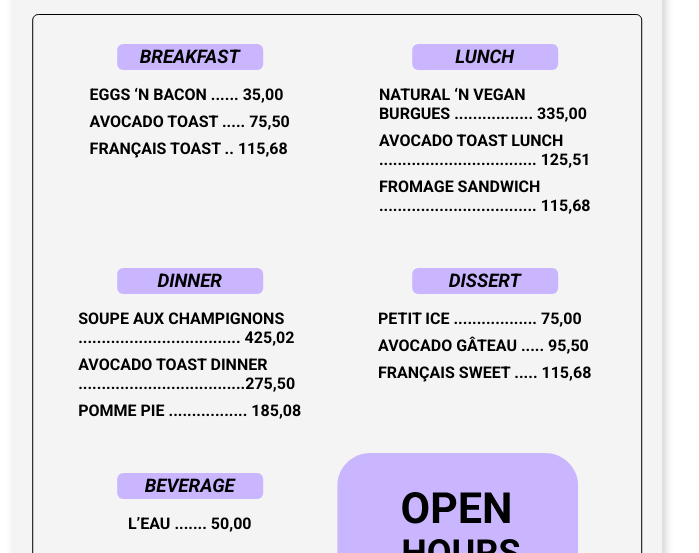
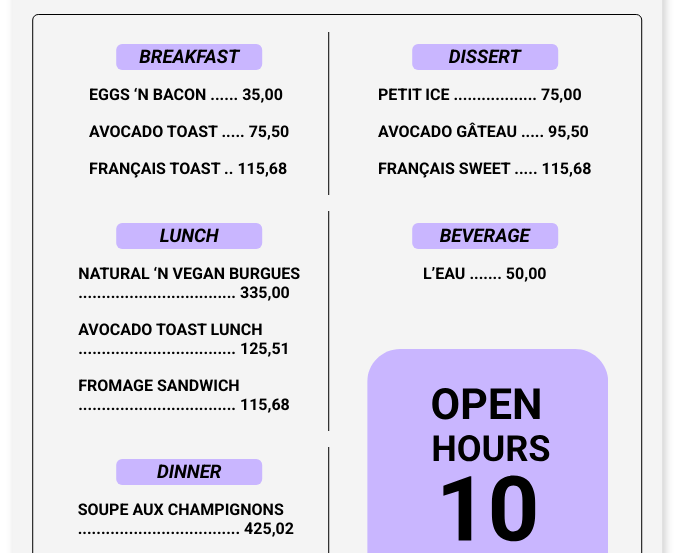
Before and after one commit to lucsamsilva/menu-ladeclaration, a plain HTML site: page index.html in a window 1280 px wide. Shown: the part 237-790 px from the top of the page, without its empty margins (304-1003 px from the left). Drawn offline with Linux system fonts and the light colour scheme; a web font is replaced by a local one.

Commit message:
update css

```diff
--- a/cards.css
+++ b/cards.css
@@ -1,6 +1,6 @@
 
 /* card styles */
-#card-items {
+.card-items {
 
     display: flex;
     flex-direction: column;
@@ -48,6 +48,10 @@
 main {
     display: grid;
     grid-template-columns: repeat(2, 1fr);
+    grid-template-areas:
+        'breakfast dissert'
+        'lunch beverage'
+        'dinner img';
 
     max-width: 650px;
     width: 100%;
@@ -58,3 +62,35 @@ main {
     border: 1px solid #000;
     border-radius: 6px;
 }
+
+.breakfast {
+    grid-area: breakfast;
+    border-right: 1px solid #000000;
+}
+
+.lunch {
+    grid-area: lunch;
+    border-right: 1px solid #000000;
+
+}
+
+.dinner {
+    grid-area: dinner;
+    border-right: 1px solid #000000;
+
+
+}
+
+.beverage {
+    grid-area: beverage;
+}
+
+.dissert {
+    grid-area: dissert;
+}
+
+.img {
+    grid-area: img;
+    margin-left: 30px;
+    margin-top: -90px;
+}
--- a/index.html
+++ b/index.html
@@ -35,59 +35,59 @@
 
         <main>
 
-            <article id="card-items">
+            <article class="card-items breakfast">
                 <section class="header-item">
                     <h3>Breakfast</h3>
                 </section>
 
                 <section class="main-item">
-                    <p>EGGS ‘N BACON ...... 35,00</p>
-                    <p>AVOCADO TOAST ..... 75,50</p>
+                    <p>EGGS ‘N BACON ...... 35,00</p><br>
+                    <p>AVOCADO TOAST ..... 75,50</p><br>
                     <p>FRANÇAIS TOAST .. 115,68</p>
                 </section>
 
             </article>
 
-            <article id="card-items">
+            <article class="card-items lunch">
                 <section class="header-item">
                     <h3>Lunch</h3>
                 </section>
 
                 <section class="main-item">
-                    <p>natural ‘n vegan <br> burgues ................. 335,00</p>
-                    <p>AVOCADO TOAST LUNCH <br>.................................. 125,51</p>
+                    <p>natural ‘n vegan burgues<br>.................................. 335,00</p><br>
+                    <p>AVOCADO TOAST LUNCH <br>.................................. 125,51</p><br>
                     <p>fromage sandwich <br>.................................. 115,68</p>
                 </section>
 
             </article>
 
-            <article id="card-items">
+            <article class="card-items dinner">
                 <section class="header-item">
                     <h3>Dinner</h3>
                 </section>
 
                 <section class="main-item">
-                    <p>soupe aux champignons <br> ................................... 425,02</p>
-                    <p>AVOCADO TOAST dinner<br>....................................275,50</p>
+                    <p>soupe aux champignons <br>................................... 425,02</p><br>
+                    <p>AVOCADO TOAST dinner<br>....................................275,50</p><br>
                     <p>pomme pie ................. 185,08</p>
                 </section>
 
             </article>
 
-            <article id="card-items">
+            <article class="card-items dissert">
                 <section class="header-item">
                     <h3>Dissert</h3>
                 </section>
 
                 <section class="main-item">
-                    <p>petit ice  .................. 75,00</p>
-                    <p>AVOCADO gâteau ..... 95,50</p>
+                    <p>petit ice  .................. 75,00</p> <br>
+                    <p>AVOCADO gâteau ..... 95,50</p><br>
                     <p>FRANÇAIS sweet ..... 115,68</p>
                 </section>
 
             </article>
 
-            <article id="card-items">
+            <article class="card-items beverage">
                 <section class="header-item">
                     <h3>beverage</h3>
                 </section>
@@ -98,10 +98,10 @@
 
             </article>
 
-            <figure>
+
+            <figure class="img">
                 <img src="/assets/open-hours.svg" alt="open-hours">
             </figure>
-
         </main>
 
     </div>
--- a/main.css
+++ b/main.css
@@ -9,7 +9,7 @@ p, h3, h1 {
 }
 
 p {
-    margin-bottom: 8px;
+    margin-bottom: 0px;
 }
 
 body {
```
